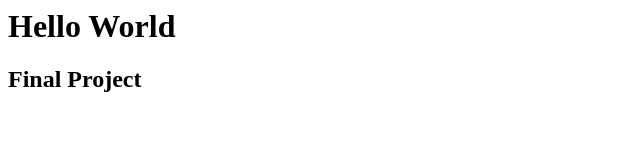
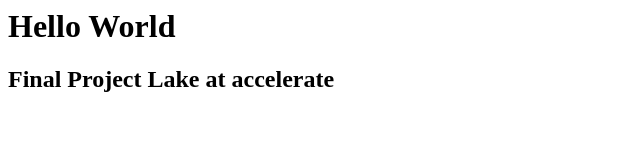
Before and after one commit to tolakulake/final_project, a plain HTML site: page index.html in a window 1280 px wide. Shown: the whole page, without its empty margins (0-640 px from the left). Drawn offline with Linux system fonts and the light colour scheme.

Commit message:
add new line

```diff
--- a/index.html
+++ b/index.html
@@ -6,6 +6,6 @@
 </head>
 <body>
  <h1> Hello World </h1>
- <h2> Final Project </h2>
+ <h2> Final Project Lake at accelerate</h2>
 </body>
 </html>
```
